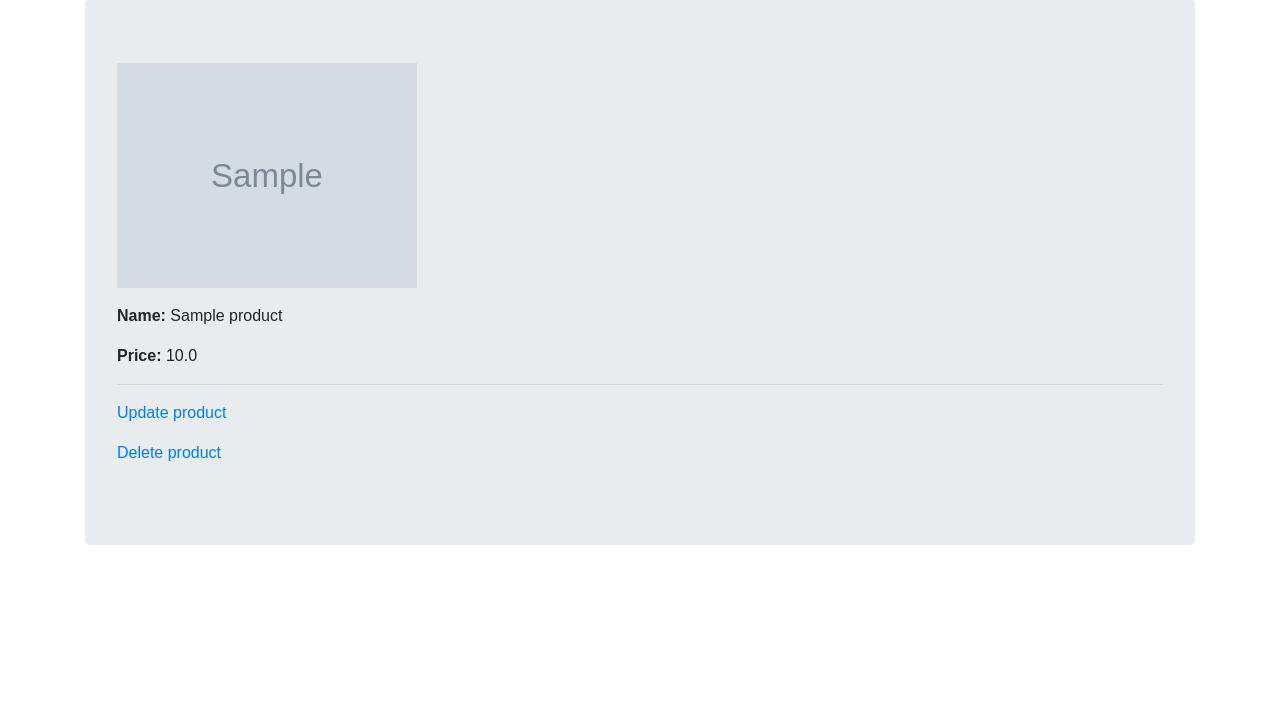
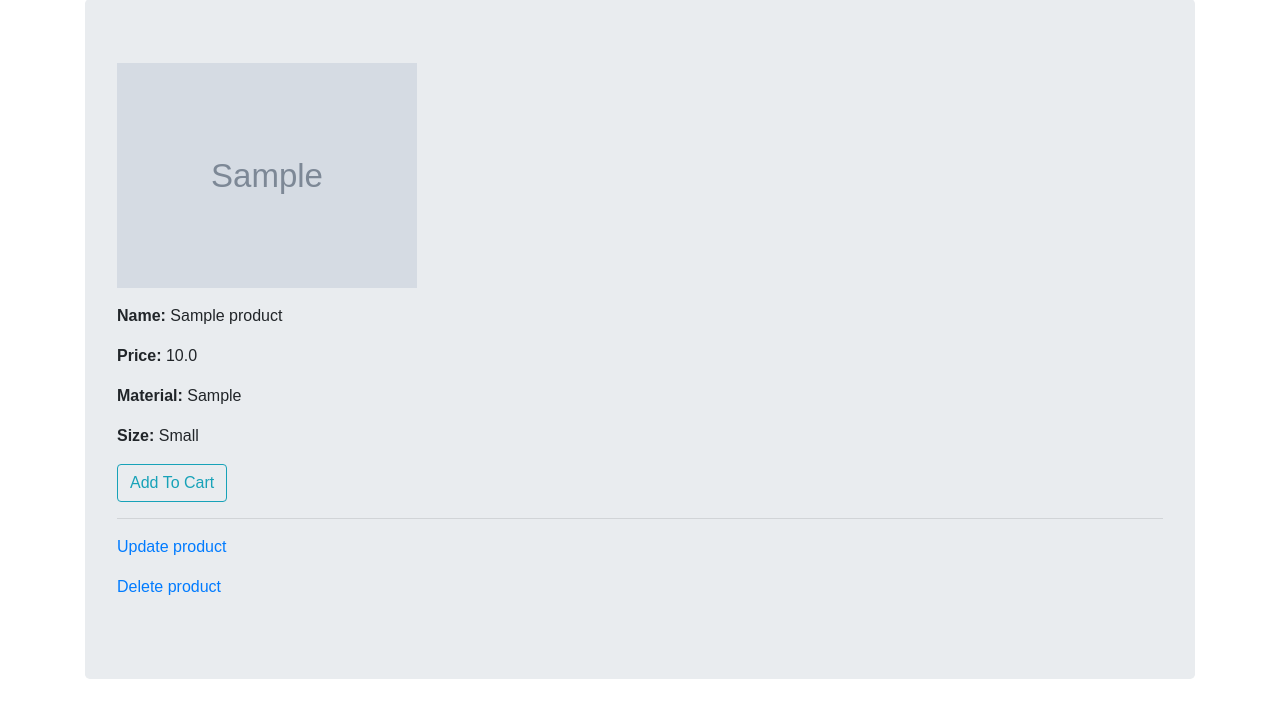
Before and after one commit to Ariellles/mystore, a Django app: page /products/1 in a window 1280 px wide. Shown: the part 67-785 px from the top of the page. Run offline with Django 4.2, Linux system fonts and the light colour scheme; tables that the repository leaves empty hold one stand-in row (values such as "Sample post"); grey boxes marked "Sample" are stand-in pictures; some libraries are stand-ins or nearby versions.

Commit message:
Added cart

```diff
--- a/mystore/mystore/urls.py
+++ b/mystore/mystore/urls.py
@@ -28,13 +28,13 @@ from storeapp.views import SuccessfulEdit
 from storeapp.views import SuccessfulAddition
 from storeapp.views import SuccessfulDeletion
 from storeapp.views import SuccessfulContact
-
+from storeapp.views import Cart
 
 urlpatterns = [
     path('admin/', admin.site.urls),
     path('shop', ProductsListView.as_view(), name='products'),
     path('contact', ContactUs.as_view(), name='contact'),
-    path('', HomePage.as_view(), name= 'homepage'),
+    path('', HomePage.as_view(), name='homepage'),
     path('create', CreateProduct.as_view(), name='create'),
     path('products/<int:pk>/edit', EditProduct.as_view(), name='edit'),
     path('products/<int:pk>/delete', DeleteProduct.as_view(), name='delete_product'),
@@ -42,8 +42,9 @@ urlpatterns = [
     path('products/<int:pk>', ProductDetail.as_view(), name='product_detail'),
     path('successful', SuccessfulEdit.as_view(), name='successful'),
     path('addition', SuccessfulAddition.as_view(), name='addition'),
-    path('deletion', SuccessfulDeletion.as_view(), name= 'deletion'),
-    path('scontact', SuccessfulContact.as_view(),name= 'scontact')
+    path('deletion', SuccessfulDeletion.as_view(), name='deletion'),
+    path('scontact', SuccessfulContact.as_view(), name='scontact'),
+    path('Cart', Cart.as_view(), name='cart')
 
 ]
 
--- /dev/null
+++ b/mystore/storeapp/templates/cart.html
@@ -0,0 +1,3 @@
+{% extends "base.html" %}
+
+{% block content %
--- a/mystore/storeapp/templates/product_detail.html
+++ b/mystore/storeapp/templates/product_detail.html
@@ -11,6 +11,11 @@
 
 <p><b>Name:</b> {{product.name}}</p>
 <p><b>Price:</b> {{product.price}}</p>
+<p><b>Material:</b> {{product.material}}</p>
+<p><b>Size:</b> {{product.size}}</p>
+
+<form action="">
+    <button type="button"  class="btn btn-outline-info">Add To Cart</button>
 
 
 <hr>
--- a/mystore/storeapp/templates/products.html
+++ b/mystore/storeapp/templates/products.html
@@ -13,7 +13,7 @@
       {% if product.cover %}
         <img src="{{product.cover.url}}" width="300" height="450">
       {% else %}
-        <img src="https://o.remove.bg/downloads/e35afa0b-11fc-49e0-8adc-2987d261b88d/photo-1602143407151-7111542de6e8-removebg-preview.png" width="300" height="450">
+        <img src="http://127.0.0.1:8000/images/photo-1602143407151-7111542de6e8_RqjdMkN.jpg" width="300" height="450">
       {% endif %}
 
       <div class="card-body">
--- a/mystore/storeapp/views.py
+++ b/mystore/storeapp/views.py
@@ -17,6 +17,7 @@ class ContactUs(FormView):
     form_class = ContactForm
     success_url = reverse_lazy('scontact')
 
+
 class SuccessfulContact(TemplateView):
     template_name = 'successful_contact.html'
 
@@ -35,6 +36,10 @@ class SuccessfulAddition(TemplateView):
 
 class SuccessfulDeletion(TemplateView):
     template_name = 'successful_deletion.html'
+
+
+class Cart(TemplateView):
+    template_name = 'cart.html'
 
 
 class CreateProduct(CreateView):
```
